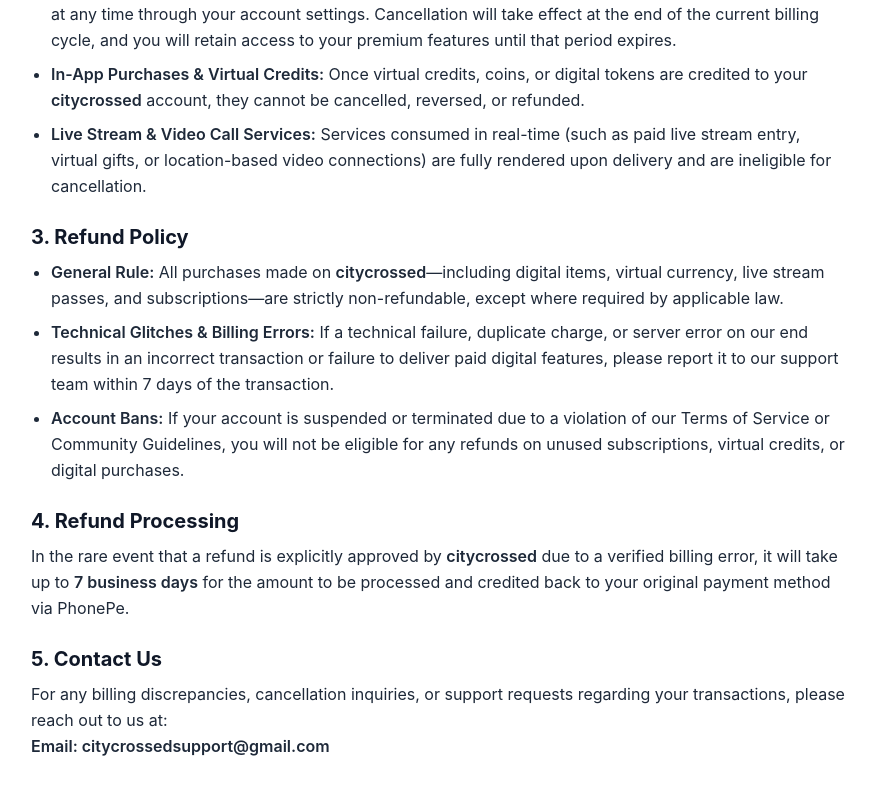
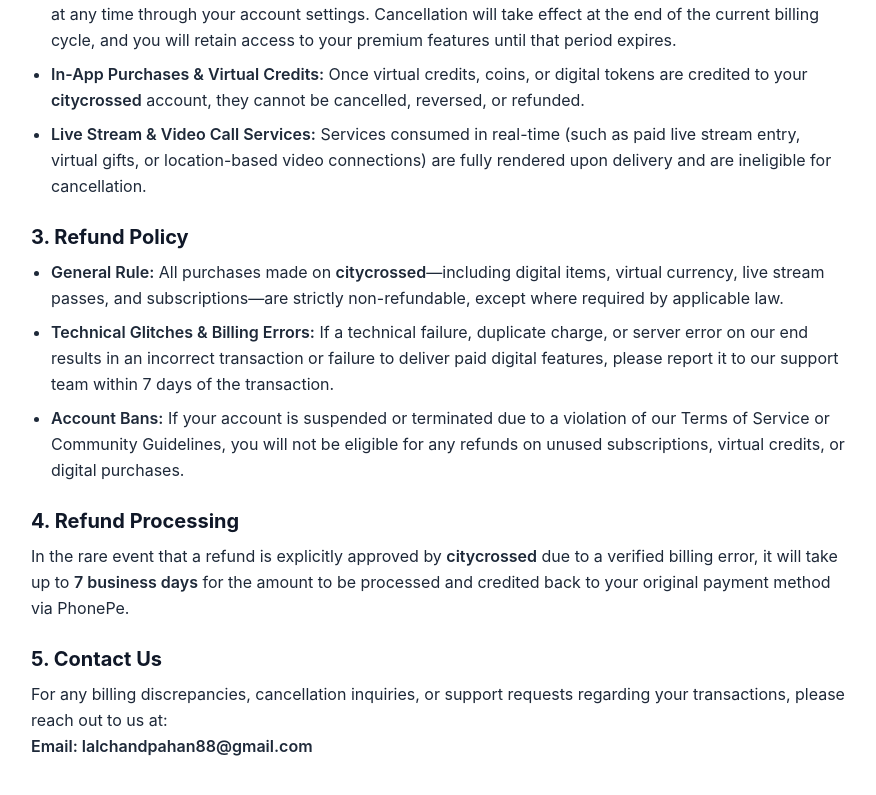
Before and after one commit to Lalchand26/FindLove-App, a React (Vite) app: page /refund-policy in a window 1280 px wide. Shown: the part 437-1232 px from the top of the page, without its empty margins (201-1077 px from the left). Built offline with nearby package versions, Linux system fonts and the light colour scheme.

Commit message:
Update term and refund pages

```diff
--- /dev/null
+++ b/capacitor.config.json
@@ -0,0 +1,5 @@
+{
+  "appId": "com.citycrossed.app",
+  "appName": "citycrossed",
+  "webDir": "dist"
+}
--- a/src/pages/RefundPolicy.jsx
+++ b/src/pages/RefundPolicy.jsx
@@ -66,7 +66,7 @@
           <h2 className="text-xl font-bold mb-2 text-gray-900 dark:text-white">5. Contact Us</h2>
           <p>
             For any billing discrepancies, cancellation inquiries, or support requests regarding your transactions, please reach out to us at: <br/>
-            <span className="font-semibold">Email: citycrossedsupport@gmail.com</span>
+            <span className="font-semibold">Email: lalchandpahan88@gmail.com</span>
           </p>
         </div>
 
--- a/src/pages/Terms.jsx
+++ b/src/pages/Terms.jsx
@@ -80,7 +80,7 @@
           <h2 className="text-xl font-bold mb-2 text-gray-900 dark:text-white">9. Contact Information</h2>
           <p>
             For any questions, concerns, or legal notices regarding these Terms, please contact us at: <br/>
-            <span className="font-semibold">Email: citycrossedsupport@gmail.com</span>
+            <span className="font-semibold">Email: lalchandpahan88@gmail.com</span>
           </p>
         </div>
 
```
Also changed, not shown: 68 other files (tests, documents, lock files or other folders).
